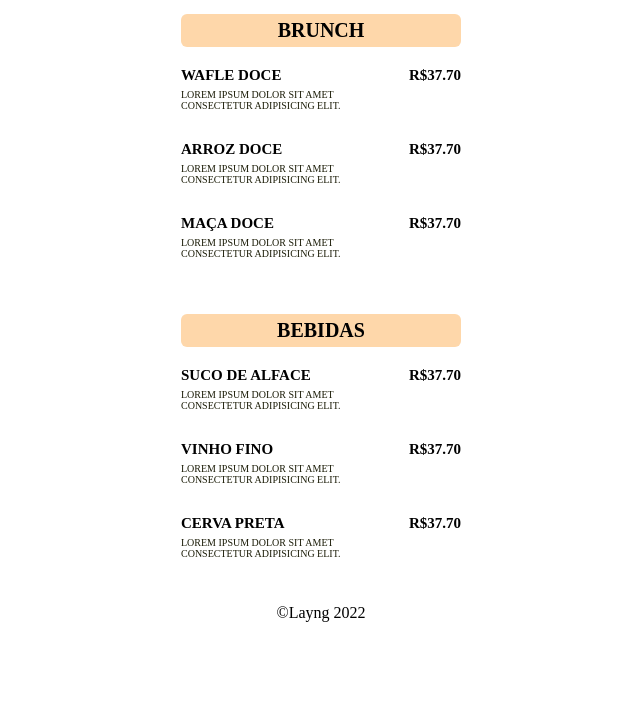
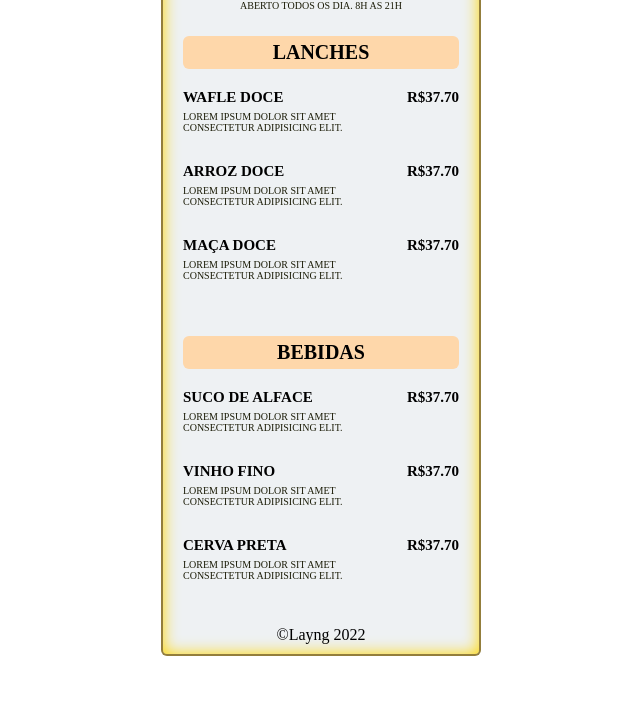
Before and after one commit to Paulo-Borges/BorgesCoffee, a plain HTML site: page index.html in a window 1280 px wide. Shown: the part 84-800 px from the top of the page, without its empty margins (319-959 px from the left). Drawn offline with Linux system fonts and the light colour scheme.

Commit message:
???
algumas mudanças nas cores

```diff
--- a/global.css
+++ b/global.css
@@ -10,3 +10,14 @@
     --text-sub: #1a1b06 ;
     --btn-titulo: #fed7aa;;
 }
+
+.container-total {
+    border: 2px rgba(128, 103, 22, 0.829) solid;
+    max-width: 320px;
+    background: rgb(238, 241, 243);
+    border-radius: 6px;
+    margin: 0 auto;
+    margin-top: 20px;
+    padding-bottom: 10px;
+    box-shadow: inset 0 0 1em gold;
+}
--- a/index.html
+++ b/index.html
@@ -1,13 +1,15 @@
 <!DOCTYPE html>
-<html lang="en">
+<html lang="pt=BR">
 <head>
     <meta charset="UTF-8">
     <meta http-equiv="X-UA-Compatible" content="IE=edge">
     <meta name="viewport" content="width=device-width, initial-scale=1.0">
-    <title>Explorer 3</title>
+    <title>BORGES COFFE</title>
     <link rel="stylesheet" href="style.css">
 </head>
 <body>
+
+    <div class="container-total">
     <!-- header -->
     <header class="titulos">
 
@@ -18,7 +20,7 @@
     </header>
     <!-- main -->
         <main class="detalhes">
-            <h1>BRUNCH</h1>
+            <h1>LANCHES</h1>
 
         <div class="detalhes-container">
             <h2>WAFLE DOCE</h2>
@@ -81,6 +83,6 @@
 
         <a href="https://github.com/Paulo-Borges" target="_blank">&copy;Layng 2022</a>
     </footer>
-
+</div>
 </body>
 </html>
```
